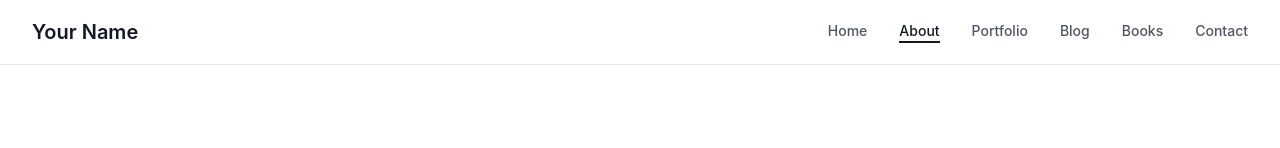
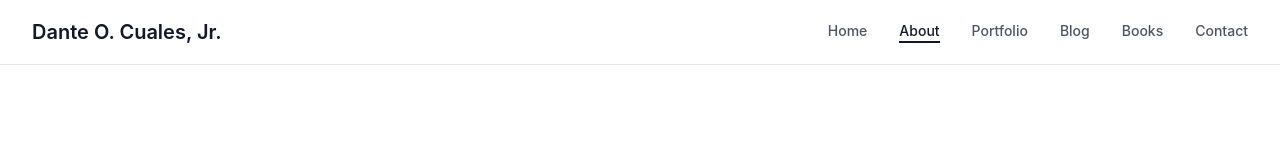
Before and after one commit to danteocualesjr/personal-website2, a Next.js app: page /about in a window 1280 px wide. Shown: the top 148 px of the page. Built offline with nearby package versions, Linux system fonts and the light colour scheme.

Commit message:
added my name

```diff
--- a/app/about/page.tsx
+++ b/app/about/page.tsx
@@ -1,7 +1,7 @@
 import type { Metadata } from 'next'
 
 export const metadata: Metadata = {
-  title: 'About Me - Your Name',
+  title: 'About Me - Dante O. Cuales, Jr.',
   description: 'Learn more about me, my background, and interests',
 }
 
--- a/app/blog/page.tsx
+++ b/app/blog/page.tsx
@@ -2,7 +2,7 @@ import type { Metadata } from 'next'
 import Link from 'next/link'
 
 export const metadata: Metadata = {
-  title: 'Blog - Your Name',
+  title: 'Blog - Dante O. Cuales, Jr.',
   description: 'Thoughts, insights, and articles',
 }
 
--- a/app/books/page.tsx
+++ b/app/books/page.tsx
@@ -1,7 +1,7 @@
 import type { Metadata } from 'next'
 
 export const metadata: Metadata = {
-  title: 'Books - Your Name',
+  title: 'Books - Dante O. Cuales, Jr.',
   description: 'Books I\'ve read and recommend',
 }
 
--- a/app/contact/layout.tsx
+++ b/app/contact/layout.tsx
@@ -1,7 +1,7 @@
 import type { Metadata } from 'next'
 
 export const metadata: Metadata = {
-  title: 'Contact - Your Name',
+  title: 'Contact - Dante O. Cuales, Jr.',
   description: 'Get in touch with me',
 }
 
--- a/app/layout.tsx
+++ b/app/layout.tsx
@@ -4,7 +4,7 @@ import Navigation from '@/components/Navigation'
 import Footer from '@/components/Footer'
 
 export const metadata: Metadata = {
-  title: 'Your Name - Personal Website',
+  title: 'Dante O. Cuales, Jr. - Personal Website',
   description: 'Personal website showcasing my work, thoughts, and interests',
 }
 
--- a/app/page.tsx
+++ b/app/page.tsx
@@ -9,7 +9,7 @@ export default function Home() {
           <h1 className="text-5xl md:text-6xl font-bold mb-6 text-gray-900 dark:text-white">
             Hello, I'm{' '}
             <span className="text-transparent bg-clip-text bg-gradient-to-r from-blue-600 to-purple-600">
-              Your Name
+              Dante O. Cuales, Jr.
             </span>
           </h1>
           <p className="text-xl md:text-2xl text-gray-600 dark:text-gray-400 mb-8 max-w-2xl mx-auto">
--- a/app/portfolio/page.tsx
+++ b/app/portfolio/page.tsx
@@ -2,7 +2,7 @@ import type { Metadata } from 'next'
 import Link from 'next/link'
 
 export const metadata: Metadata = {
-  title: 'Portfolio - Your Name',
+  title: 'Portfolio - Dante O. Cuales, Jr.',
   description: 'Explore my projects and creative work',
 }
 
--- a/components/Footer.tsx
+++ b/components/Footer.tsx
@@ -8,7 +8,7 @@ export default function Footer() {
       <div className="max-w-7xl mx-auto px-4 sm:px-6 lg:px-8 py-12">
         <div className="flex flex-col md:flex-row justify-between items-center space-y-4 md:space-y-0">
           <div className="text-sm text-gray-600 dark:text-gray-400">
-            © {currentYear} Your Name. All rights reserved.
+            © {currentYear} Dante O. Cuales, Jr. All rights reserved.
           </div>
           <div className="flex space-x-6">
             <a
--- a/components/Navigation.tsx
+++ b/components/Navigation.tsx
@@ -22,7 +22,7 @@ export default function Navigation() {
       <div className="max-w-7xl mx-auto px-4 sm:px-6 lg:px-8">
         <div className="flex justify-between items-center h-16">
           <Link href="/" className="text-xl font-semibold text-gray-900 dark:text-white hover:text-gray-700 dark:hover:text-gray-300 transition-colors">
-            Your Name
+            Dante O. Cuales, Jr.
           </Link>
 
           {/* Desktop Navigation */}
```
